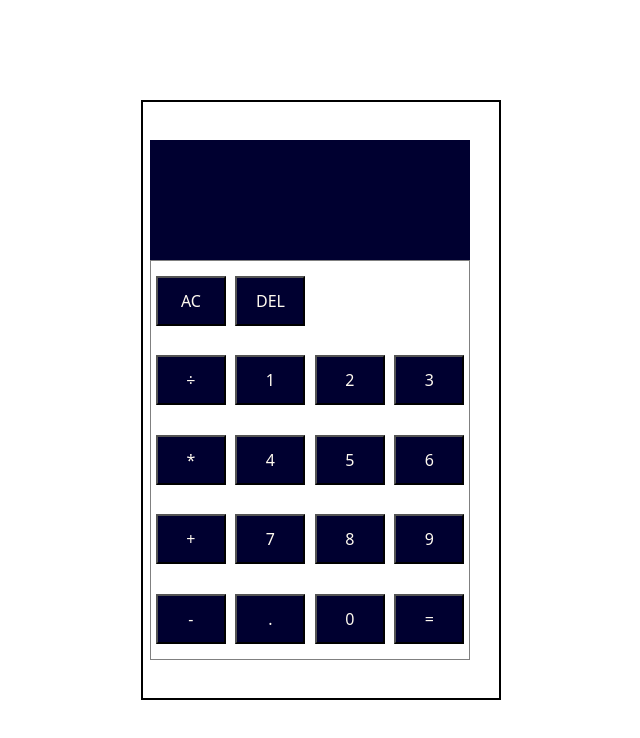
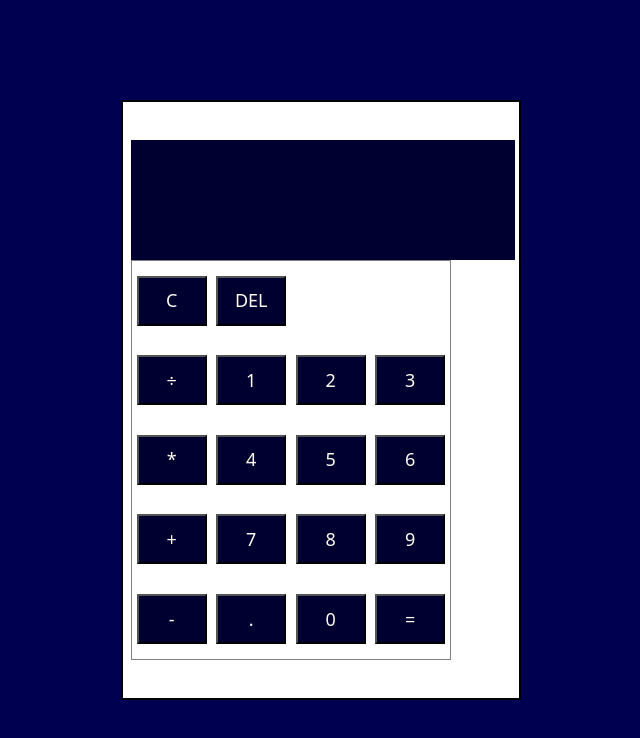
Before and after one commit to DarrenViljoen32/javascriptCalculator, a plain HTML site: page index.html in a window 1280 px wide. Shown: the whole page, without its empty margins (319-959 px from the left). Drawn offline with nearby package versions, Linux system fonts and the light colour scheme.

Commit message:
made changes.

```diff
--- a/css/style.css
+++ b/css/style.css
@@ -4,18 +4,19 @@ html{
     align-items: center;
     justify-content: center;
     display: flex;
+    background-color: #000050;
 }
-#calculator-grid{
+#gridCalculator{
     border: solid black 2px;
     padding: 2%;
     height: 75vh;
-    width: 45vh;
+    width: 50vh;
     text-align: center;
     align-items: center;
     align-content: center;
 }
 #output{
-    width: 40vh;
+    width: 48vh;
     height: 15vh;
     text-align: center;
     align-items: center;
@@ -36,4 +37,10 @@ button{
     height: 50px;
     color: floralwhite;
     background-color: #000030;
+    font-size: large;
 }
+button:hover{
+    font-size: x-large;
+    color: #000030;
+    background-color: floralwhite;
+}
--- a/index.html
+++ b/index.html
@@ -10,7 +10,7 @@
     <link rel="stylesheet" href="/css/style.css">
 </head>
 <body>
-    <div id="calculator-grid">
+    <div id="gridCalculator">
         <div id="output">
             <div data-previous-operand id="previous-operand"></div>
             <div data-current-operand id="current-operand"></div>
@@ -19,7 +19,7 @@
             <table border="1">
                 <tr>
                     <td>
-                        <button data-all-clearSum class="span-two">AC</button>
+                        <button data-all-clearSum>C</button>
                     </td>
                     <td>
                         <button data-delete>DEL</button>
```
